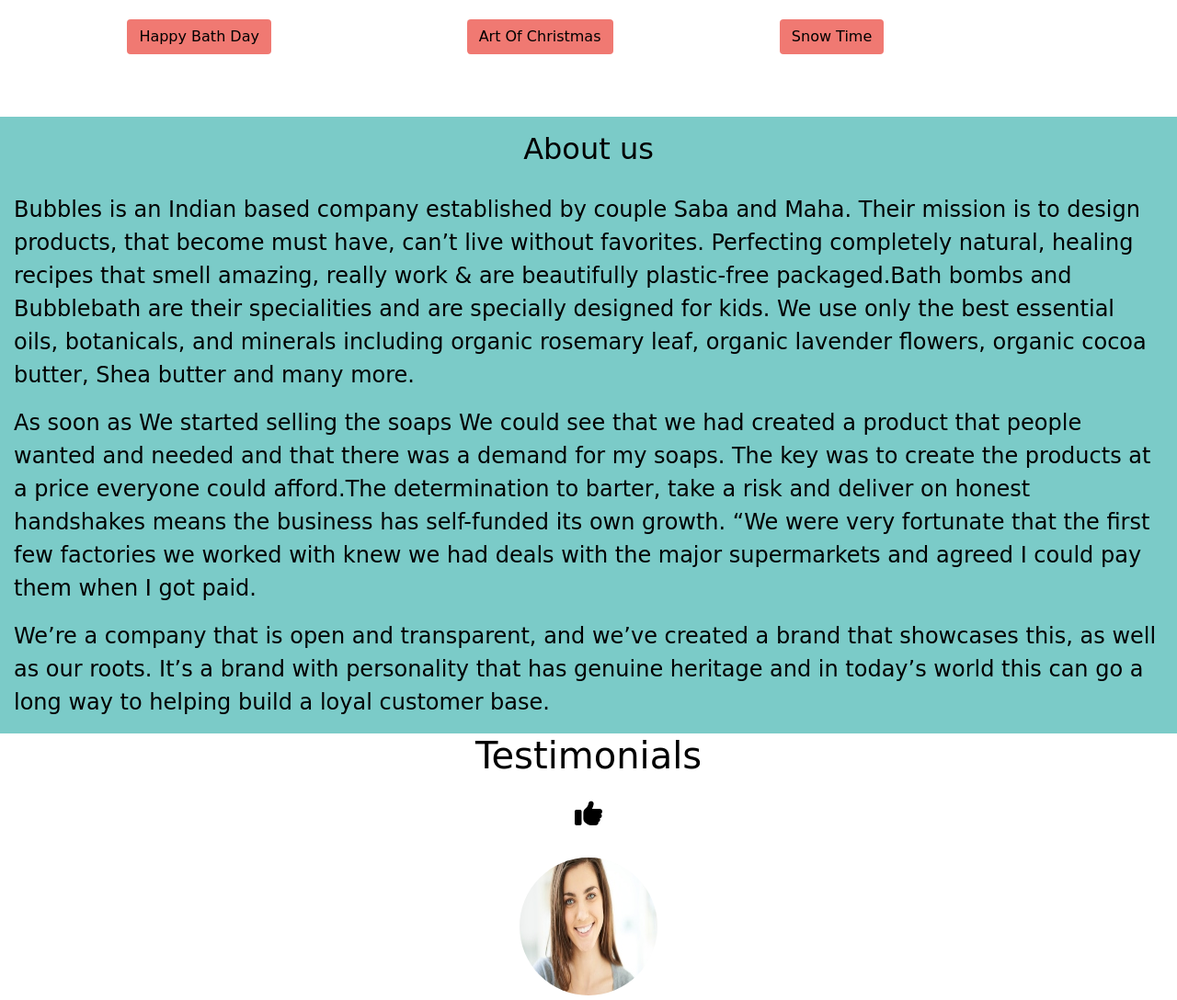
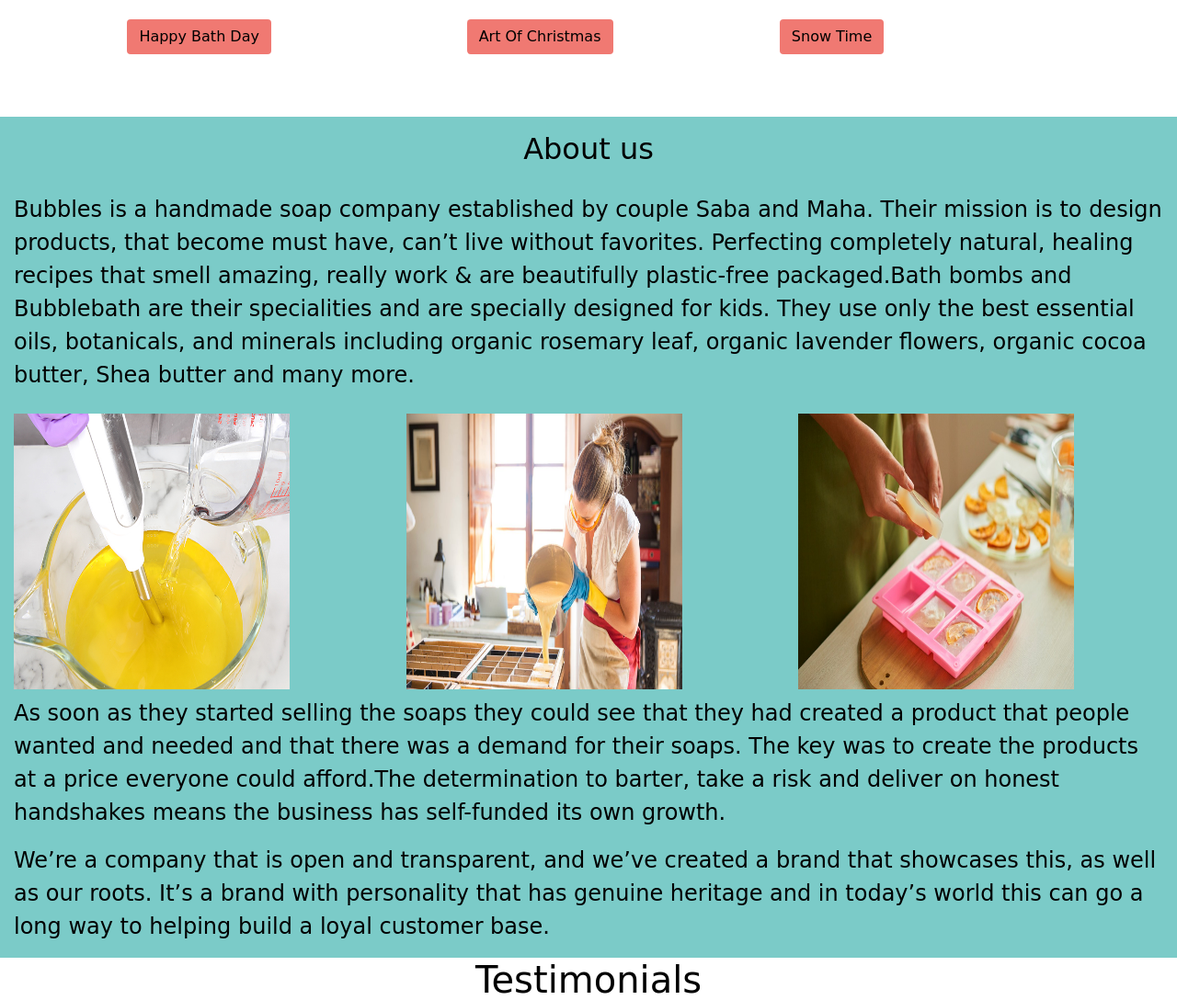
Before and after one commit to gomathishankar28/ms4_bubbles, a Django app: page / in a window 1280 px wide. Shown: the part 1527-2615 px from the top of the page at 92% size. Run offline with Django 3.2, Linux system fonts and the light colour scheme; data comes from the database, SQL or seed files in the repository; some libraries are stand-ins or nearby versions; some web fonts are replaced.

Commit message:
added images to about section

```diff
--- a/home/templates/home/index.html
+++ b/home/templates/home/index.html
@@ -70,19 +70,29 @@
             </div>
             <div class="row align-items-center">
                 <div class="col-12 col-md-12 col-lg-12">
-                    <p class="about-text wow animate__animated animate__slideInRight">Bubbles is an Indian based company established by couple Saba and Maha.
+                    <p class="about-text wow animate__animated animate__slideInRight">Bubbles is a handmade soap company established by couple Saba and Maha.
                         Their mission is to design products, that become must have, can’t live without favorites. Perfecting completely natural, healing recipes
                         that smell amazing, really work & are beautifully plastic-free packaged.Bath bombs and Bubblebath are their specialities and are specially designed for kids.
-                        We use only the best essential oils, botanicals, and minerals including organic rosemary leaf, organic lavender flowers, organic cocoa butter,
+                        They use only the best essential oils, botanicals, and minerals including organic rosemary leaf, organic lavender flowers, organic cocoa butter,
                         Shea butter and many more.
                     </p>
                 </div>
             </div>
             <div class="row align-items-center">
+                <div class="col-12 col-md-12 col-lg-4 mt-2 mb-2">
+                    <img class="abt-img abt1" src="{% static 'images/home_page/about1.jpg' %}" alt="Akanksha image" width=300 height=300/>
+                </div>
+                <div class="col-12 col-md-12 col-lg-4 mt-2 mb-2">
+                    <img class="abt-img" src="{% static 'images/home_page/about2.jpg' %}" alt="Akanksha image" width=300 height=300/>
+                </div>
+                <div class="col-12 col-md-12 col-lg-4 mt-2 mb-2">
+                    <img class="abt-img" src="{% static 'images/home_page/about3.jpg' %}" alt="Akanksha image" width=300 height=300/>
+                </div>
+            </div>
+            <div class="row align-items-center">
                 <div class="col-12 col-md-12">
-                    <p class="about-text wow animate__animated animate__slideInRight">As soon as We started selling the soaps We could see that we had created a product that people wanted and needed and that there was a demand for my soaps.
+                    <p class="about-text wow animate__animated animate__slideInRight">As soon as they started selling the soaps they could see that they had created a product that people wanted and needed and that there was a demand for their soaps.
                         The key was to create the products at a price everyone could afford.The determination to barter, take a risk and deliver on honest handshakes means the business has self-funded its own growth.
-                        “We were very fortunate that the first few factories we worked with knew we had deals with the major supermarkets and agreed I could pay them when I got paid.</p>
                     </p>
                     <p class="about-text wow animate__animated animate__slideInRight">We’re a company that is open and transparent, and we’ve created a brand that showcases this, as well as our roots.
                         It’s a brand with personality that has genuine heritage and in today’s world this can go a long way to helping build a loyal customer base.
```
Also changed, not shown: static/images/home_page/about1.jpg (added), static/images/home_page/about2.jpg (added), static/images/home_page/about3.jpg (renamed from static/images/home_page/about-img1.jpg).
